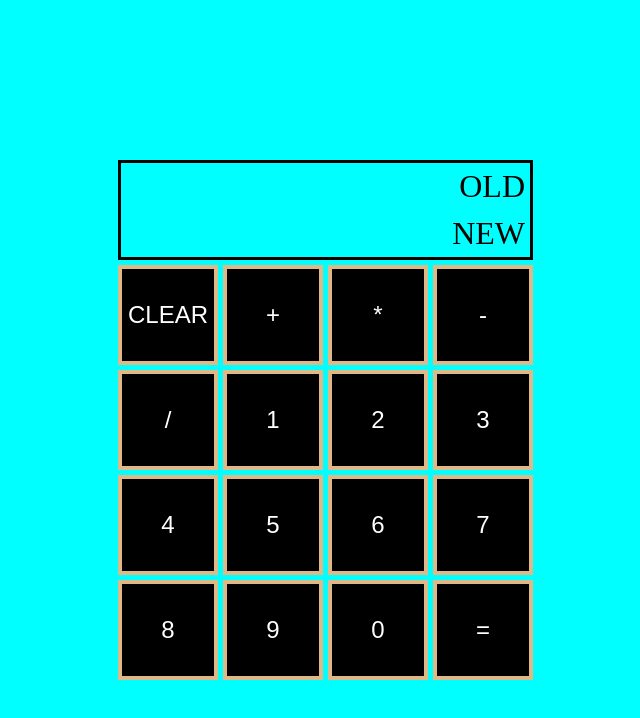
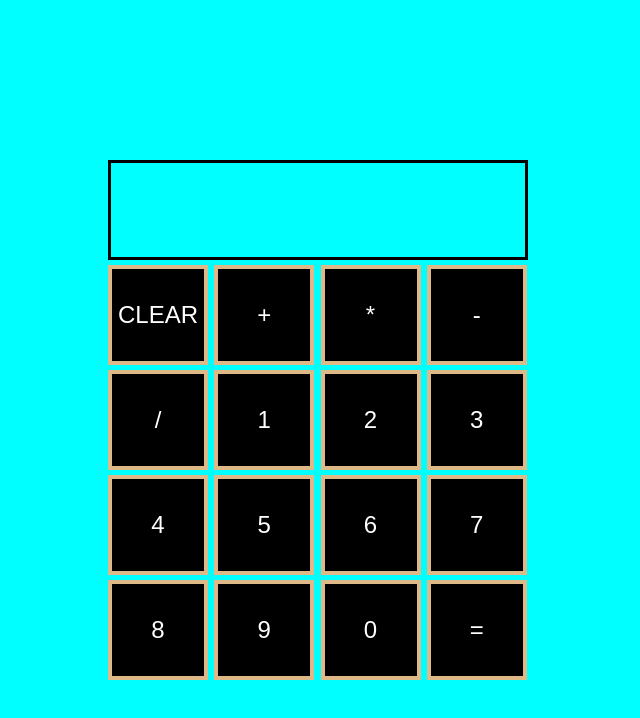
Before and after one commit to patrickbasamot/Project-Calculator, a plain HTML site: page index.html in a window 1280 px wide. Shown: the whole page, without its empty margins (322-962 px from the left). Drawn offline with Linux system fonts and the light colour scheme.

Commit message:
Adjusted Again

```diff
--- a/index.html
+++ b/index.html
@@ -10,8 +10,8 @@
 <body>
 <div class="calculator">
     <div class="display">
-        <div id="oldinput">OLD</div>
-        <div id="input">NEW</div>
+        <div id="oldinput"></div>
+        <div id="input"></div>
     </div>
     <button id="clear">CLEAR</button>
     <button class="operator">+</button>
--- a/style.css
+++ b/style.css
@@ -13,7 +13,7 @@ body{
     display: grid;
     grid-template-columns: repeat(4,1fr);
     margin-top: 20vh;
-    width: 400px;
+    width: 420px;
     grid-gap: 5px;
 
 }
```
